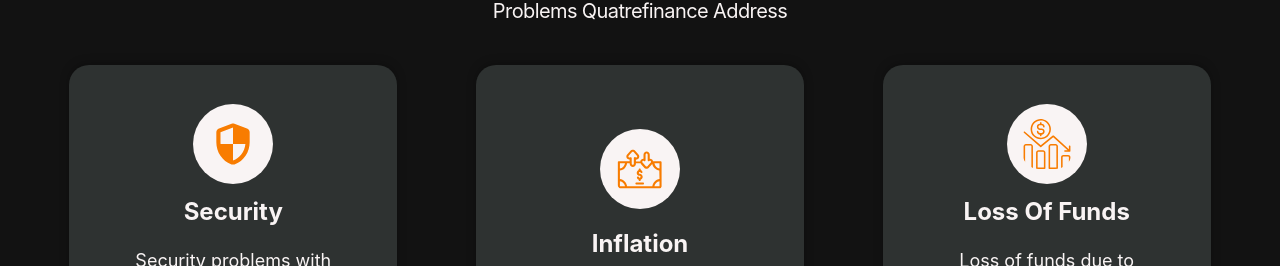
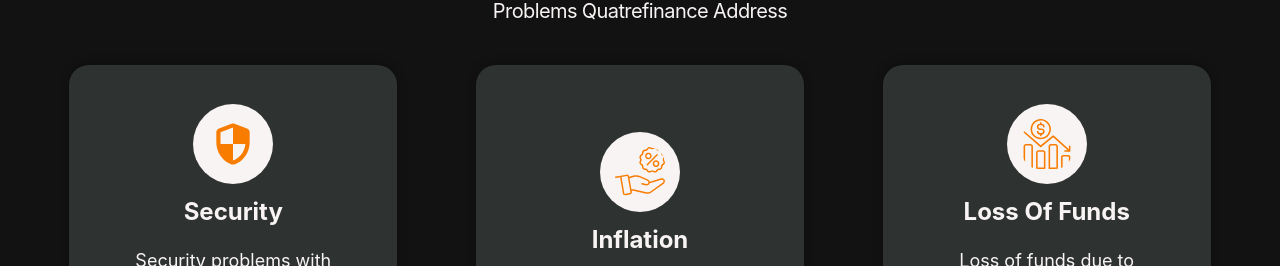
Before and after one commit to Rex739/quatre-finance-interface, a Next.js app: page / in a window 1280 px wide. Shown: the part 1711-1977 px from the top of the page. Built offline with nearby package versions, Linux system fonts and the light colour scheme.

Commit message:
fixing img bug:

```diff
--- a/src/components/problems/data.js
+++ b/src/components/problems/data.js
@@ -12,7 +12,7 @@ export const problemsData = [
   },
   {
     id: 2,
-    image: "images/problems/Inflation.svg",
+    image: "images/problems/interestRates.svg",
     problem: "Inflation",
     body: "Devastating effects of persistent inflation",
   },
```
